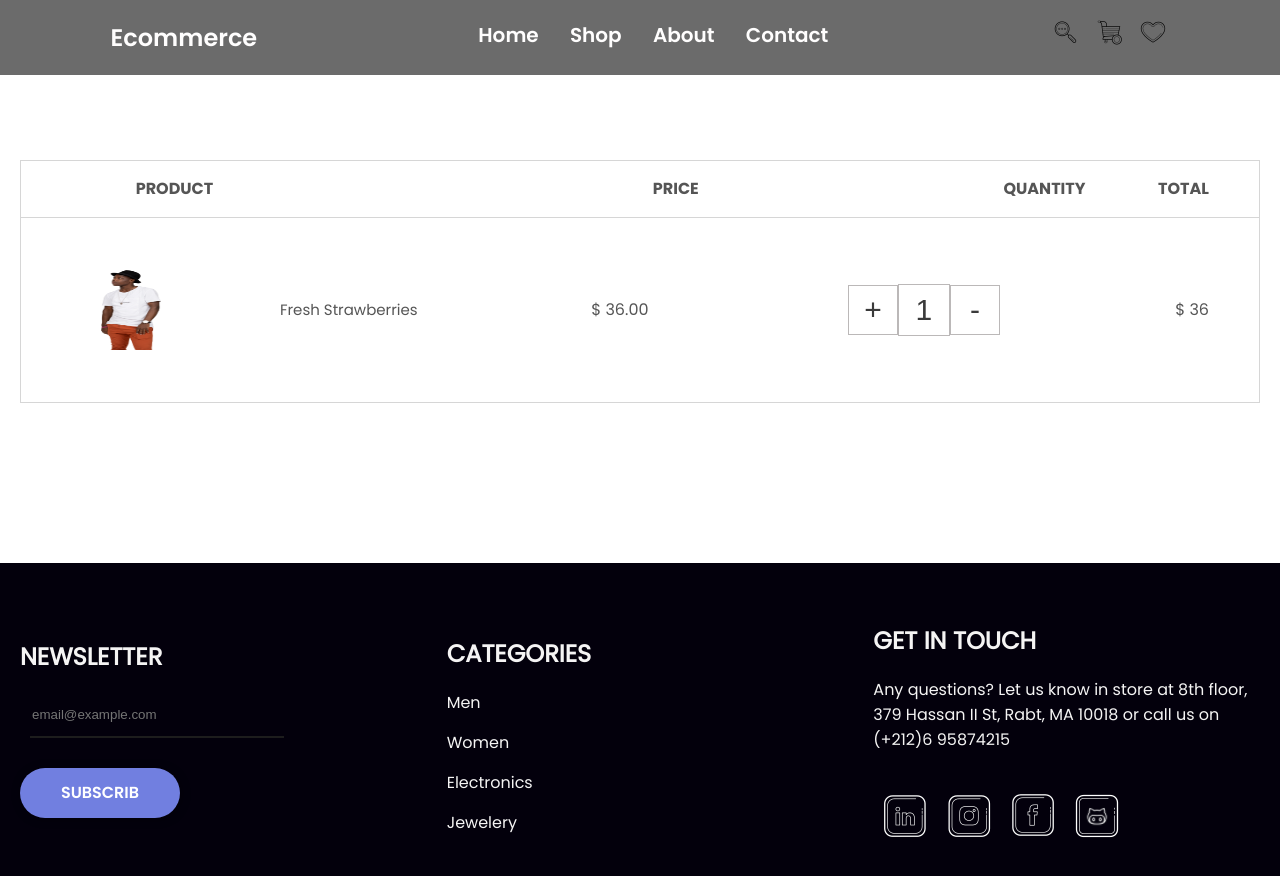
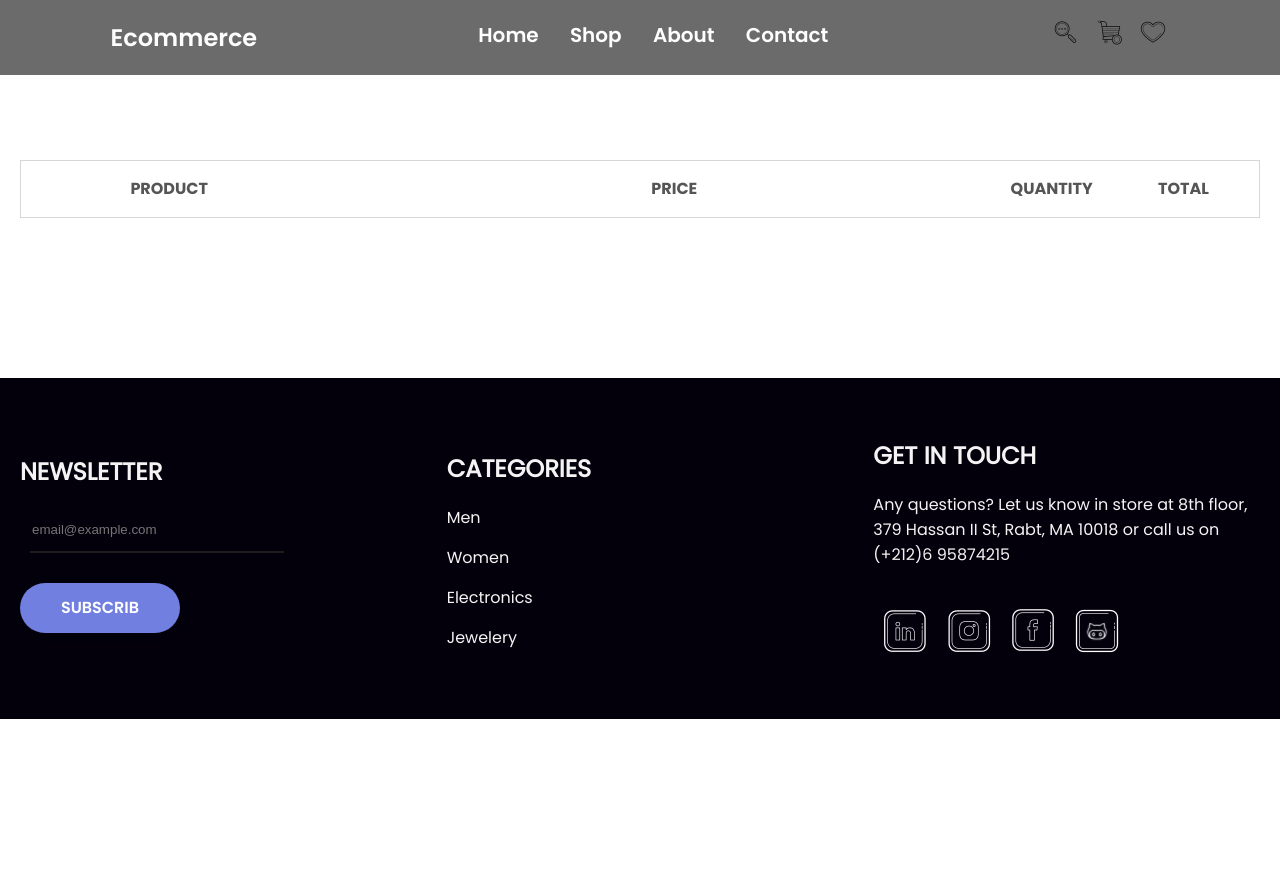
Before and after one commit to meggouriIsmail/myEcomme, a React (Create React App) app: page /cart in a window 1280 px wide. Shown: the top 876 px of the page. After the commit the page ends 800 px from the top, so only its background shows below. Built offline with nearby package versions, Linux system fonts and the light colour scheme.

Commit message:
add products to cart using local storage

```diff
--- a/src/App.css
+++ b/src/App.css
@@ -126,7 +126,11 @@ li, a {
   margin: 0 80px;
   color: #000;
 }
-
+.h-img {
+  height: 100%;
+  width: 100%;
+  object-fit: fill;
+}
 .h-desc {
   font-size: 26px;
 }
@@ -564,6 +568,7 @@ img {
 .table-shopping-cart .column-3 {
   width: 120px;
   font-size: 16px;
+  padding: 0 20px
 }
 
 .table-shopping-cart .column-4 {
--- a/src/components/Cart.js
+++ b/src/components/Cart.js
@@ -1,30 +1,35 @@
 import React, { useState, useEffect } from 'react';
 
 const Cart = () => {
+    const [cartProds, setCart] = useState(
+        localStorage.getItem("cart") ? JSON.parse(localStorage.getItem("cart")) : []
+    );
 
     useEffect(() => {
-        setPrice(36.00)
-        // eslint-disable-next-line react-hooks/exhaustive-deps
+        const json = localStorage.getItem("cart");
+        const cartProducts = JSON.parse(json);
+        if (cartProducts) {
+            setCart(cartProducts);
+        }
     }, []);
 
-    const [price, setPrice] = useState();
-
-
-    const incrementValue = () => {
-        const num = document.querySelector(".plusmin-input");
+    const incrementValue = (e, price) => {
+        const num = e.target.parentElement.children.numProduct;
         num.stepUp(1);
-        updatePrice(num.value);
+        const el = e.target.parentElement.parentElement.nextElementSibling;
+        updatePrice(num.value, price, el);
     }
 
-    const decrementValue = () => {
-        const num = document.querySelector(".plusmin-input");
+    const decrementValue = (e, price) => {
+        const num = e.target.parentElement.children.numProduct;
         num.stepDown(1);
-        updatePrice(num.value);
+        const el = e.target.parentElement.parentElement.nextElementSibling;
+        updatePrice(num.value, price, el);
     }
 
-    const updatePrice = (num) => {
-        const pr = (36 * parseInt(num)).toFixed(2);
-        setPrice(pr);
+    const updatePrice = (num, price, el) => {
+        const pr = (parseFloat(price) * parseInt(num)).toFixed(2);
+        el.innerText = `$ ${pr}`;
     }
 
     return (
@@ -39,23 +44,29 @@ const Cart = () => {
                             <th className="column-4">Quantity</th>
                             <th className="column-5">Total</th>
                         </tr>
-                        <tr className="table_row">
+                        {
+                            cartProds.map(prod => {
+                                return (
+                                    <tr className="table_row" key={prod.id}>
                                         <td className="column-1">
                                             <div >
-                                    <img src="/assets/products/man1.png" alt="IMG" className="img-itemcart" />
+                                                <img src={prod.image} alt="IMG" className="img-itemcart" />
                                             </div>
                                         </td>
-                            <td className="column-2">Fresh Strawberries</td>
-                            <td className="column-3">$ 36.00</td>
+                                        <td className="column-2">{prod.name}</td>
+                                        <td className="column-3">$ {prod.price}</td>
                                         <td className="column-4">
                                             <div className="plusmin">
-                                    <input type="button" value="+" className="plusmin-btns" onClick={incrementValue} />
-                                    <input type="number" name="num-product" id="numProduct" defaultValue="1" readOnly className="plusmin-input" min="1" max="10" />
-                                    <input type="button" value="-" className="plusmin-btns" onClick={decrementValue} />
+                                                <input type="button" value="+" className="plusmin-btns" onClick={(e) => incrementValue(e, prod.price)} />
+                                                <input type="number" name="num-product" id="numProduct" defaultValue={prod.quantity} readOnly className="plusmin-input" min="1" max="10" />
+                                                <input type="button" value="-" className="plusmin-btns" onClick={(e) => decrementValue(e, prod.price)} />
                                             </div>
                                         </td>
-                            <td className="column-5">$ {price}</td>
+                                        <td className="column-5">$ {prod.total}</td>
                                     </tr>
+                                );
+                            })
+                        }
                     </tbody>
                 </table>
             </div>
--- a/src/components/Hero.js
+++ b/src/components/Hero.js
@@ -1,11 +1,15 @@
+import { Link } from "react-router-dom";
+
 const Hero = () => {
     return (
         <div className="hero">
-            <img src={`${process.env.PUBLIC_URL}/assets/products/style.jpg`} alt="hero"/>
+            <img src={`${process.env.PUBLIC_URL}/assets/products/shirts.jpg`} className="h-img" alt="hero" />
             <div className="h-Info">
                 <p className="h-desc">Men Collection 2021</p>
                 <h1 className="h-title" >NEW ARRIVALS</h1>
-                <input type="button" value="SHOP NOW" className="h-btn-shop btn-shop " />
+                <Link to="/shop">
+                    <input type="button" value="SHOP NOW" className="h-btn-shop btn-shop " />
+                </Link>
             </div>
         </div>
     );
--- a/src/components/ProductDetails.js
+++ b/src/components/ProductDetails.js
@@ -2,21 +2,52 @@ import React, { useState, useEffect } from 'react';
 import { Link } from 'react-router-dom';
 
 const Product = ({ match }) => {
+    const [product, setProduct] = useState({});
+    const [price, setPrice] = useState();
+    const [cartProds, setCart] = useState(
+        localStorage.getItem("cart") ? JSON.parse(localStorage.getItem("cart")) : []
+    );
 
     useEffect(() => {
-        setPrice(product.price)
+        async function getProduct() {
+            const res = await fetch(`https://fakestoreapi.com/products/${match.params.id}`);
+            const data = await res.json();
+            setProduct(data);
+        }
         getProduct();
-        // eslint-disable-next-line react-hooks/exhaustive-deps
-    }, []);
+    }, [match.params.id]);
 
-    const [product, setProduct] = useState({});
-    const [price, setPrice] = useState();
+    useEffect(() => {
+        const json = JSON.stringify(cartProds);
+        localStorage.setItem("cart", json);
+    }, [cartProds]);
 
-    async function getProduct() {
-        const res = await fetch(`https://fakestoreapi.com/products/${match.params.id}`);
-        const data = await res.json();
-        setProduct(data);
+    const checkProduct = (prod) => {
+        const exists = cartProds.find(p => p.id === prod.id) === undefined ? false : true;
+
+        if (exists) {
+            alert(`"${prod.title}" is already in cart`);
+        } else if (price !== undefined) {
+            addProduct(prod);
+        }
     }
+
+    const addProduct = (prod) => {
+        const likedProd = {
+            id: prod.id,
+            name: prod.title,
+            total: price,
+            price: prod.price,
+            quantity: num.value,
+            image: prod.image
+        };
+        setCart([...cartProds, likedProd]);
+    };
+
+    // const deleteLikedProd = (idToDelete) => {
+    //     const filteredProducts = cartProds.filter((prod) => prod.id !== idToDelete);
+    //     setCart(filteredProducts);
+    // };
 
     const num = document.getElementById("numProduct")
 
@@ -56,7 +87,7 @@ const Product = ({ match }) => {
                         <input type="button" value="-" className="plusmin-btns" onClick={decrementValue} />
                     </div>
                     <h2>Total: ${price}</h2>
-                    <input type="button" value="ADD TO CART" className="prod-btn-more" />
+                    <input type="button" value="ADD TO CART" className="prod-btn-more" onClick={checkProduct.bind(this, product)} />
                 </div>
             </div>
         </div>
```
Lines whose indentation alone changed are shown as unchanged.
